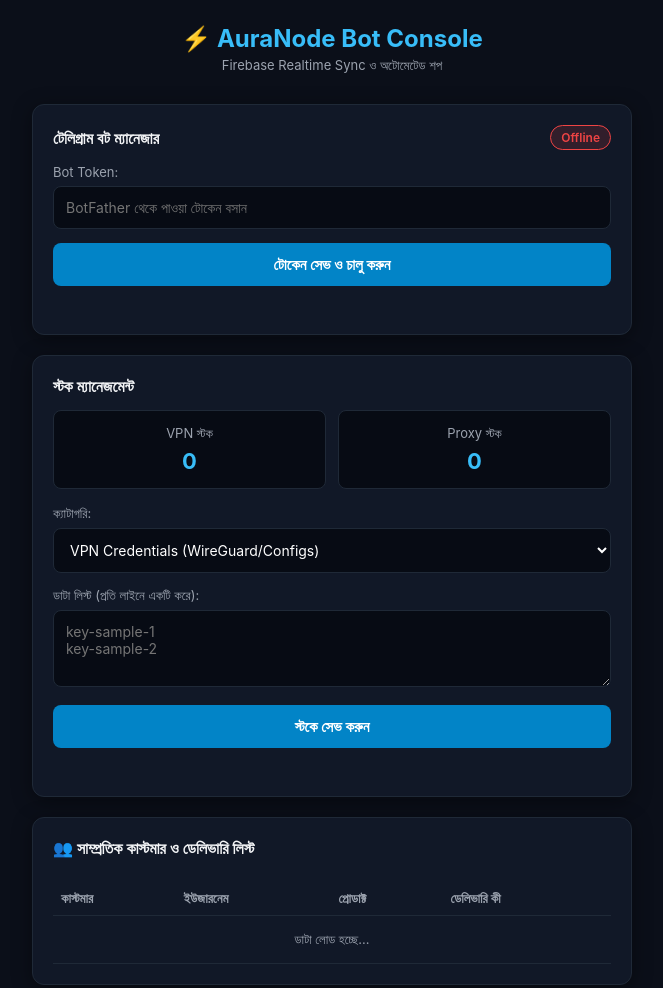
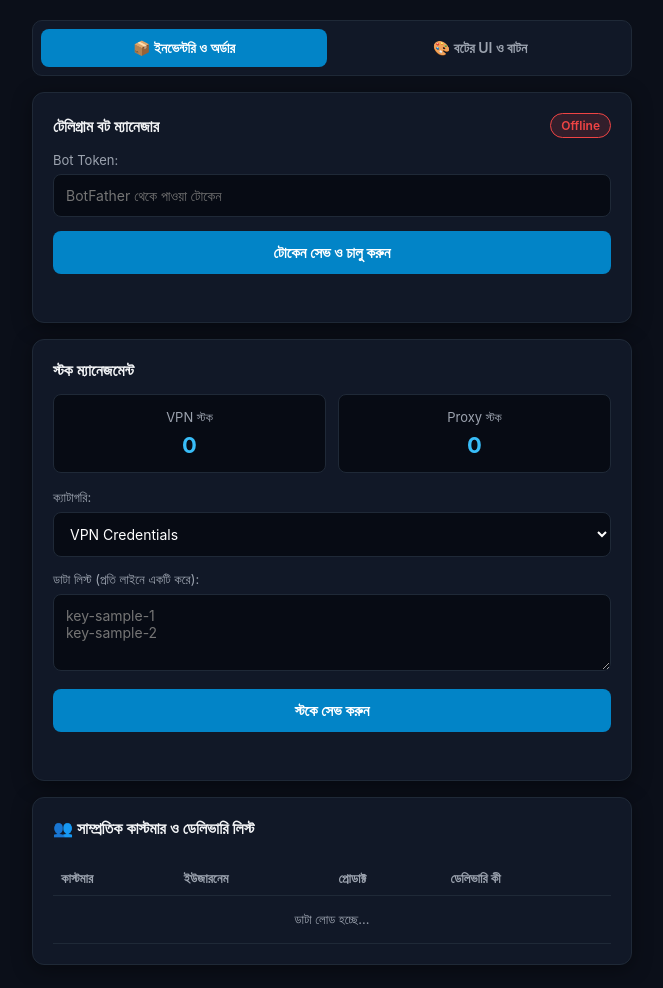
Before and after one commit to siamsikder4/AuraNode, a plain HTML site: page index.html in a window 1280 px wide. Shown: the whole page, without its empty margins (308-971 px from the left). Drawn offline with Linux system fonts and the light colour scheme; no server answers.

Commit message:
Update index.html

```diff
--- a/index.html
+++ b/index.html
@@ -16,11 +16,14 @@
       --danger: #ef4444;
     }
     * { box-sizing: border-box; margin: 0; padding: 0; font-family: -apple-system, BlinkMacSystemFont, "Segoe UI", Roboto, sans-serif; }
-    body { background: var(--bg); color: var(--text); padding: 24px 16px; display: flex; justify-content: center; }
-    .container { width: 100%; max-width: 600px; display: flex; flex-direction: column; gap: 20px; }
-    .header { text-align: center; margin-bottom: 10px; }
-    .header h1 { font-size: 24px; color: var(--accent); }
-    .header p { font-size: 13px; color: var(--text-muted); margin-top: 4px; }
+    body { background: var(--bg); color: var(--text); padding: 20px 14px; display: flex; justify-content: center; }
+    .container { width: 100%; max-width: 600px; display: flex; flex-direction: column; gap: 16px; }
+
+    /* Top Navbar */
+    .nav { display: flex; gap: 10px; background: var(--card-bg); padding: 8px; border-radius: 10px; border: 1px solid var(--border); }
+    .nav a { flex: 1; text-align: center; text-decoration: none; padding: 10px; font-size: 14px; font-weight: 600; border-radius: 8px; color: var(--text-muted); }
+    .nav a.active { background: #0284c7; color: #fff; }
+
     .card { background: var(--card-bg); border: 1px solid var(--border); border-radius: 12px; padding: 20px; box-shadow: 0 4px 20px rgba(0,0,0,0.4); }
     .card-title { font-size: 16px; font-weight: 600; margin-bottom: 14px; display: flex; justify-content: space-between; align-items: center; }
     label { display: block; font-size: 13px; color: var(--text-muted); margin-bottom: 6px; }
@@ -50,21 +53,18 @@
     import { initializeApp } from "https://www.gstatic.com/firebasejs/10.9.0/firebase-app.js";
     import { getFirestore, doc, setDoc, onSnapshot, collection, query, orderBy, limit } from "https://www.gstatic.com/firebasejs/10.9.0/firebase-firestore.js";
 
-    // নতুন কনফিগ
     const firebaseConfig = {
       apiKey: "AIzaSyCNhEQkvKdqk3SK-Ot7boIbJl-44b9QJyc",
       authDomain: "auranode-58027.firebaseapp.com",
       projectId: "auranode-58027",
       storageBucket: "auranode-58027.firebasestorage.app",
       messagingSenderId: "846497828511",
-      appId: "1:846497828511:web:da471062e730cde107dcaa",
-      measurementId: "G-SZVCNRVR73"
+      appId: "1:846497828511:web:da471062e730cde107dcaa"
     };
 
     const app = initializeApp(firebaseConfig);
     const db = getFirestore(app);
 
-    // ১. বট স্ট্যাটাস ট্র্যাক
     onSnapshot(doc(db, "bot_config", "main"), (docSnap) => {
       const badge = document.getElementById("botStatusBadge");
       const botStatusText = document.getElementById("botStatusText");
@@ -81,7 +81,6 @@
       }
     });
 
-    // ২. স্টক কাউন্টার ট্র্যাক
     onSnapshot(doc(db, "inventory", "stock"), (docSnap) => {
       if (docSnap.exists()) {
         const data = docSnap.data();
@@ -90,7 +89,6 @@
       }
     });
 
-    // ৩. কাস্টমার অর্ডার লাইভ ট্র্যাক
     const q = query(collection(db, "orders"), orderBy("timestamp", "desc"), limit(10));
     onSnapshot(q, (snapshot) => {
       const tbody = document.getElementById("ordersTableBody");
@@ -112,12 +110,10 @@
       });
     });
 
-    // বট টোকেন সেভ ফাংশন
     window.saveBotToken = async function() {
       const token = document.getElementById("botToken").value.trim();
       const statusText = document.getElementById("botStatusText");
       if (!token) return alert("টোকেন ইনপুট দিন!");
-
       statusText.innerText = "সেভ হচ্ছে...";
       try {
         await setDoc(doc(db, "bot_config", "main"), { token: token, updatedAt: new Date() }, { merge: true });
@@ -128,16 +124,13 @@
       }
     };
 
-    // স্টক যোগ করার ফাংশন
     window.saveStock = async function() {
       const cat = document.getElementById("stockCat").value;
       const rawText = document.getElementById("stockData").value.trim();
       const statusText = document.getElementById("stockStatusText");
       if (!rawText) return alert("স্টক ডাটা দিন!");
-
       const newItems = rawText.split("\n").map(i => i.trim()).filter(i => i.length > 0);
       statusText.innerText = "আপডেট হচ্ছে...";
-
       try {
         await setDoc(doc(db, "inventory", "stock"), { [cat]: newItems }, { merge: true });
         statusText.innerText = `${newItems.length}টি আইটেম স্টকে যুক্ত হয়েছে!`;
@@ -151,9 +144,10 @@
 <body>
 
 <div class="container">
-  <div class="header">
-    <h1>⚡ AuraNode Bot Console</h1>
-    <p>Firebase Realtime Sync ও অটোমেটেড শপ</p>
+  <!-- Navbar -->
+  <div class="nav">
+    <a href="index.html" class="active">📦 ইনভেন্টরি ও অর্ডার</a>
+    <a href="bot-ui.html">🎨 বটের UI ও বাটন</a>
   </div>
 
   <div class="card">
@@ -162,7 +156,7 @@
       <span id="botStatusBadge" class="badge badge-off">Offline</span>
     </div>
     <label>Bot Token:</label>
-    <input type="text" id="botToken" placeholder="BotFather থেকে পাওয়া টোকেন বসান">
+    <input type="text" id="botToken" placeholder="BotFather থেকে পাওয়া টোকেন">
     <button onclick="saveBotToken()">টোকেন সেভ ও চালু করুন</button>
     <div id="botStatusText" class="status-text"></div>
   </div>
@@ -182,8 +176,8 @@
 
     <label>ক্যাটাগরি:</label>
     <select id="stockCat">
-      <option value="vpn">VPN Credentials (WireGuard/Configs)</option>
-      <option value="proxy">Residential Proxy (IP:Port:User:Pass)</option>
+      <option value="vpn">VPN Credentials</option>
+      <option value="proxy">Residential Proxy</option>
     </select>
 
     <label>ডাটা লিস্ট (প্রতি লাইনে একটি করে):</label>
```
